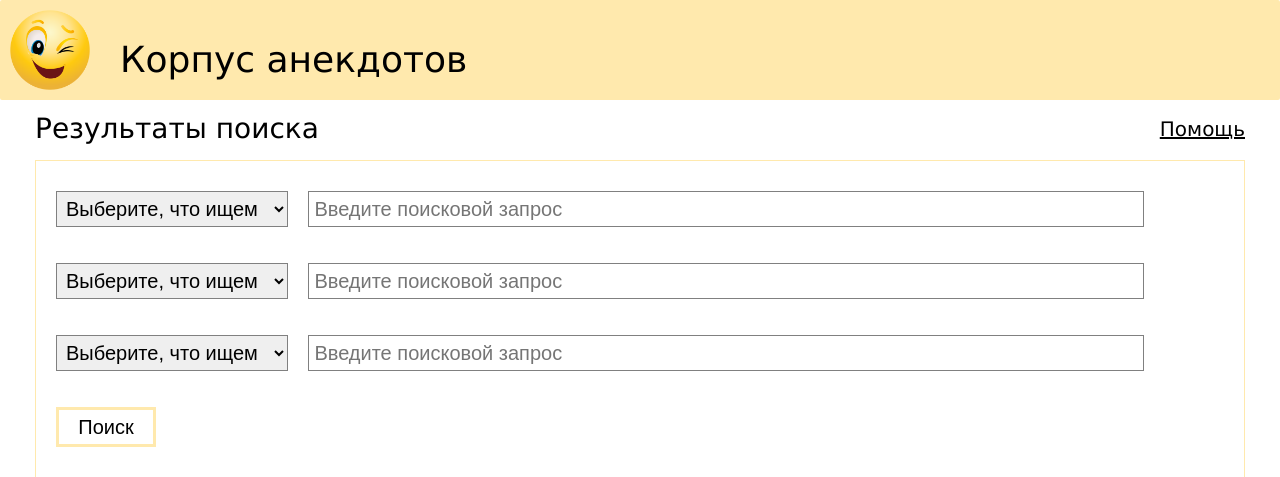
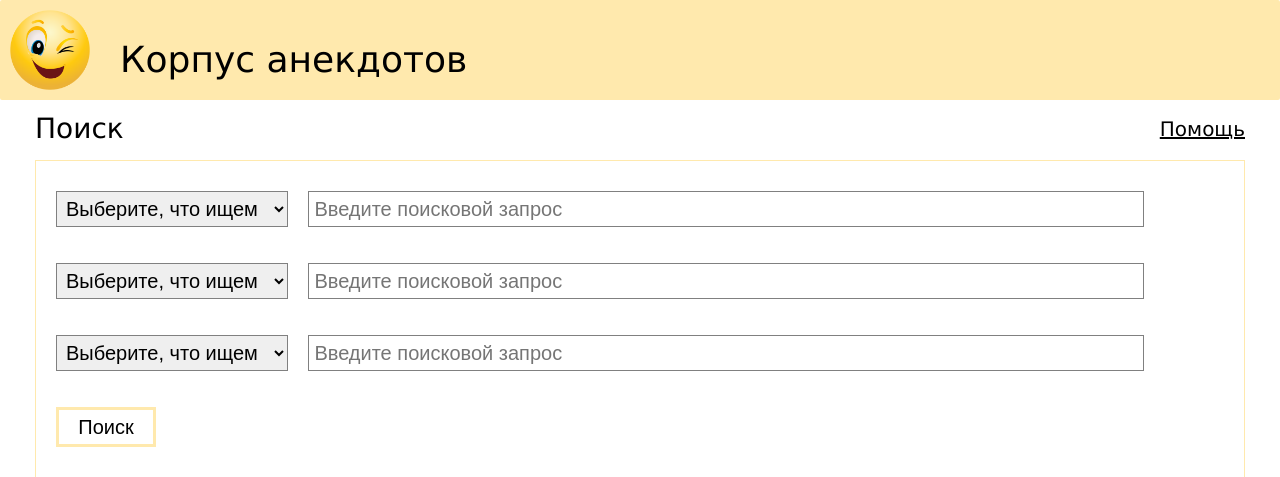
Before and after one commit to ghjuvas/corpus_project, a Flask app: page / in a window 1280 px wide. Shown: the top 477 px of the page. Run offline with Flask 2, Linux system fonts and the light colour scheme.

Commit message:
upd page

```diff
--- a/templates/index.html
+++ b/templates/index.html
@@ -14,7 +14,7 @@
   </div>
   <div class='body__search'>
     <div class='search__header'>
-      <div class='search__'>Результаты поиска</div>
+      <div class='search__'>Поиск</div>
       <div class='search__help'><a href='/help'>Помощь</a></div>
     </div>
     <div class='search__main'>
```
